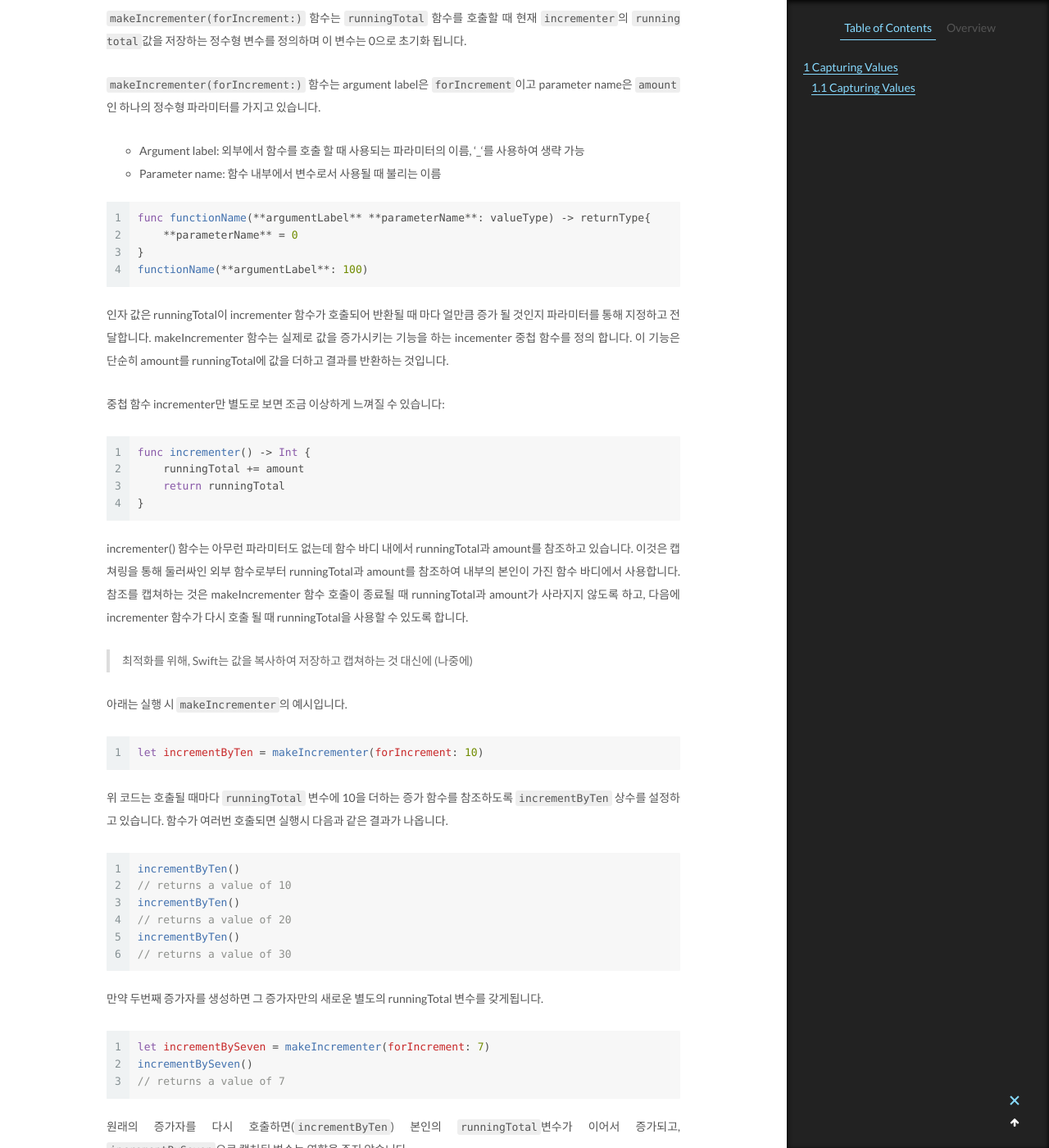
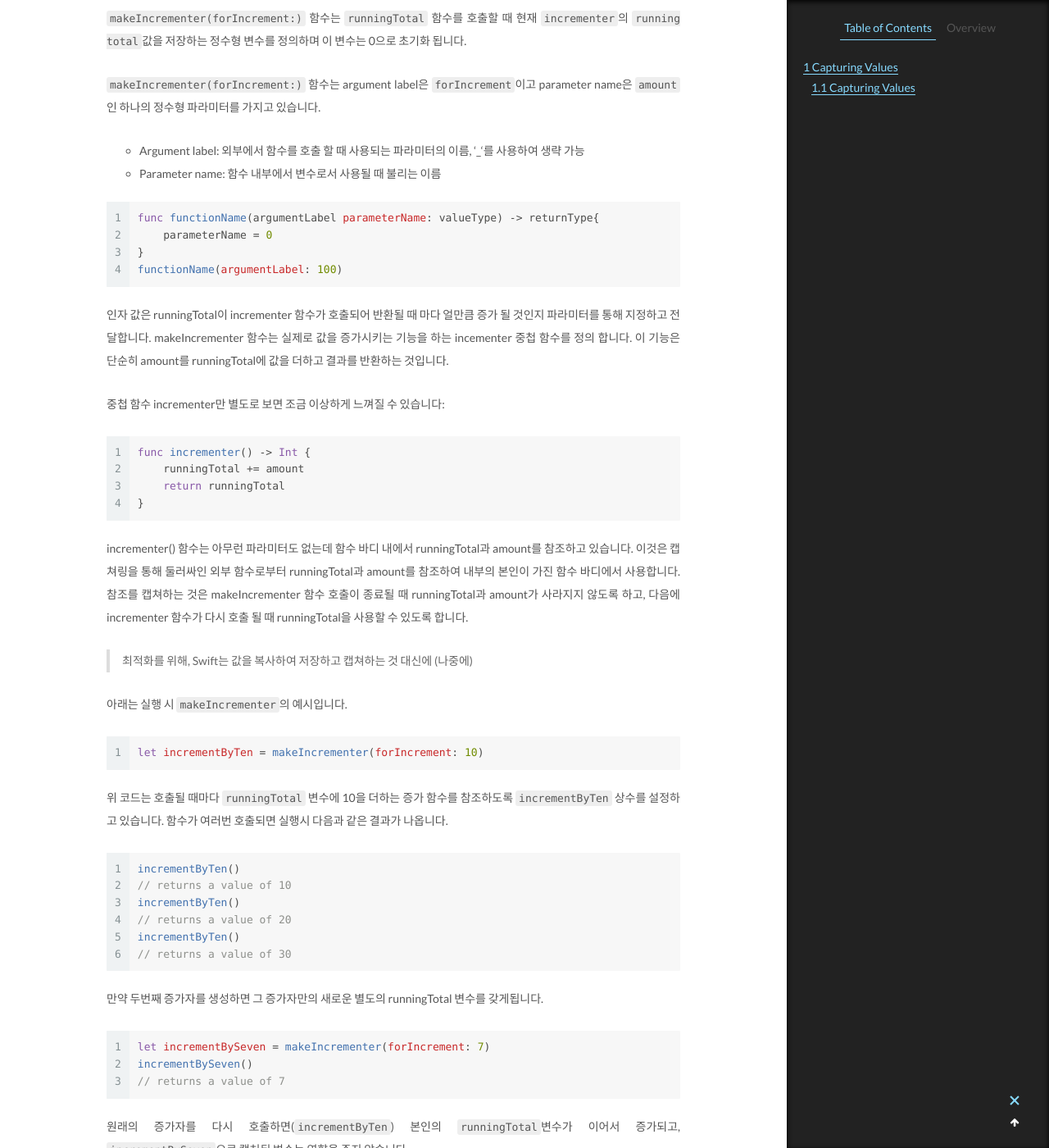
Before and after one commit to dy-yb/previous_blog, a Jekyll site: the page built from _posts/2021-05-28-CapturingValues.md, in a window 1280 px wide and 1400 px high, scrolled down 1192 px. Shown: the whole window at 82% size. Built offline with Jekyll 4.4.1, drawn with Linux system fonts in a browser that asks for light colours.

````diff
--- a/_posts/2021-05-28-CapturingValues.md
+++ b/_posts/2021-05-28-CapturingValues.md
@@ -36,10 +36,10 @@ func makeIncrementer(forIncrement amount: Int) -> () -> Int {
 - Parameter name: 함수 내부에서 변수로서 사용될 때 불리는 이름
 
 ```swift
-func functionName(**argumentLabel** **parameterName**: valueType) -> returnType{
-    **parameterName** = 0
+func functionName(argumentLabel parameterName: valueType) -> returnType{
+    parameterName = 0
 }
-functionName(**argumentLabel**: 100)
+functionName(argumentLabel: 100)
 ```
 
 인자 값은 runningTotal이 incrementer 함수가 호출되어 반환될 때 마다 얼만큼 증가 될 것인지 파라미터를 통해 지정하고 전달합니다. makeIncrementer 함수는 실제로 값을 증가시키는 기능을 하는 incementer 중첩 함수를 정의 합니다. 이 기능은 단순히 amount를 runningTotal에 값을 더하고 결과를 반환하는 것입니다.
````
